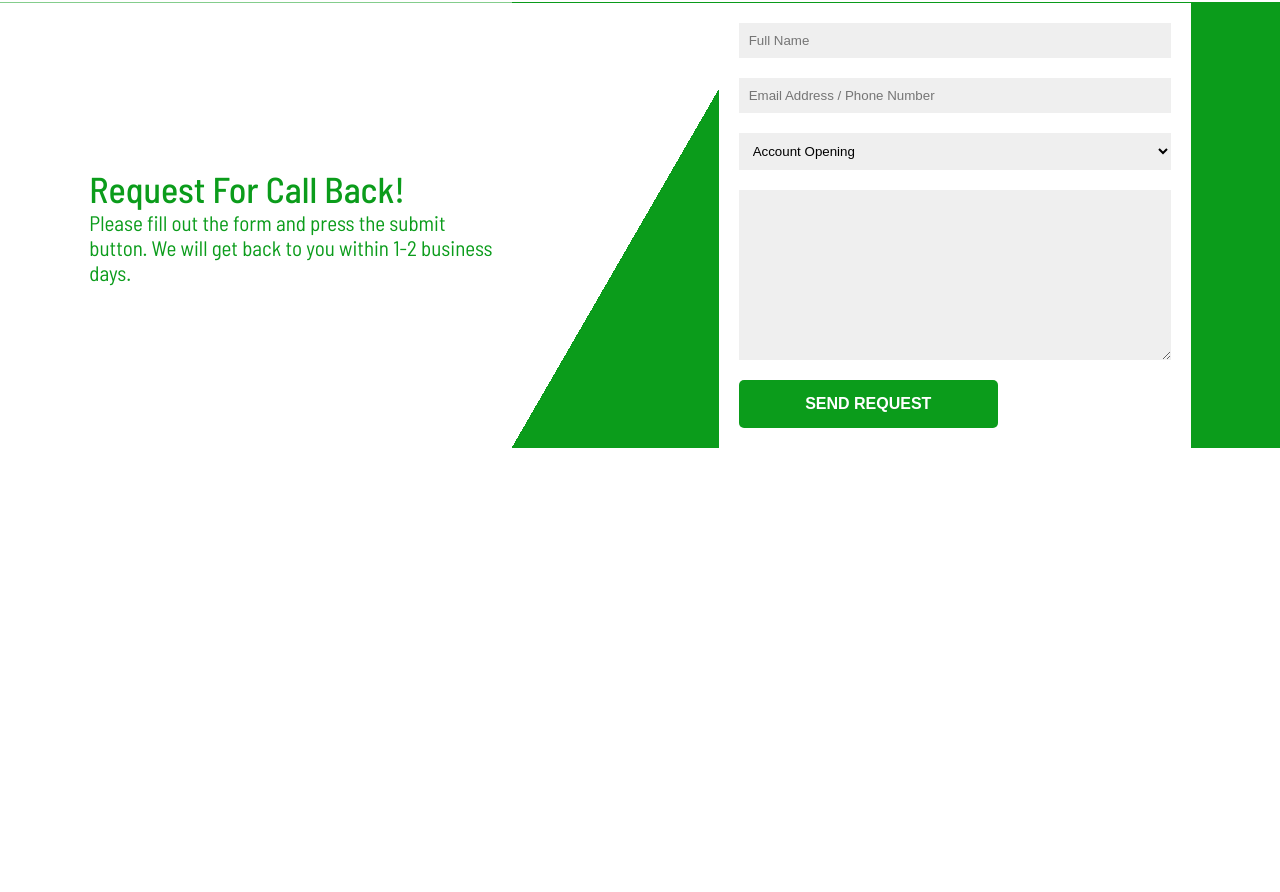
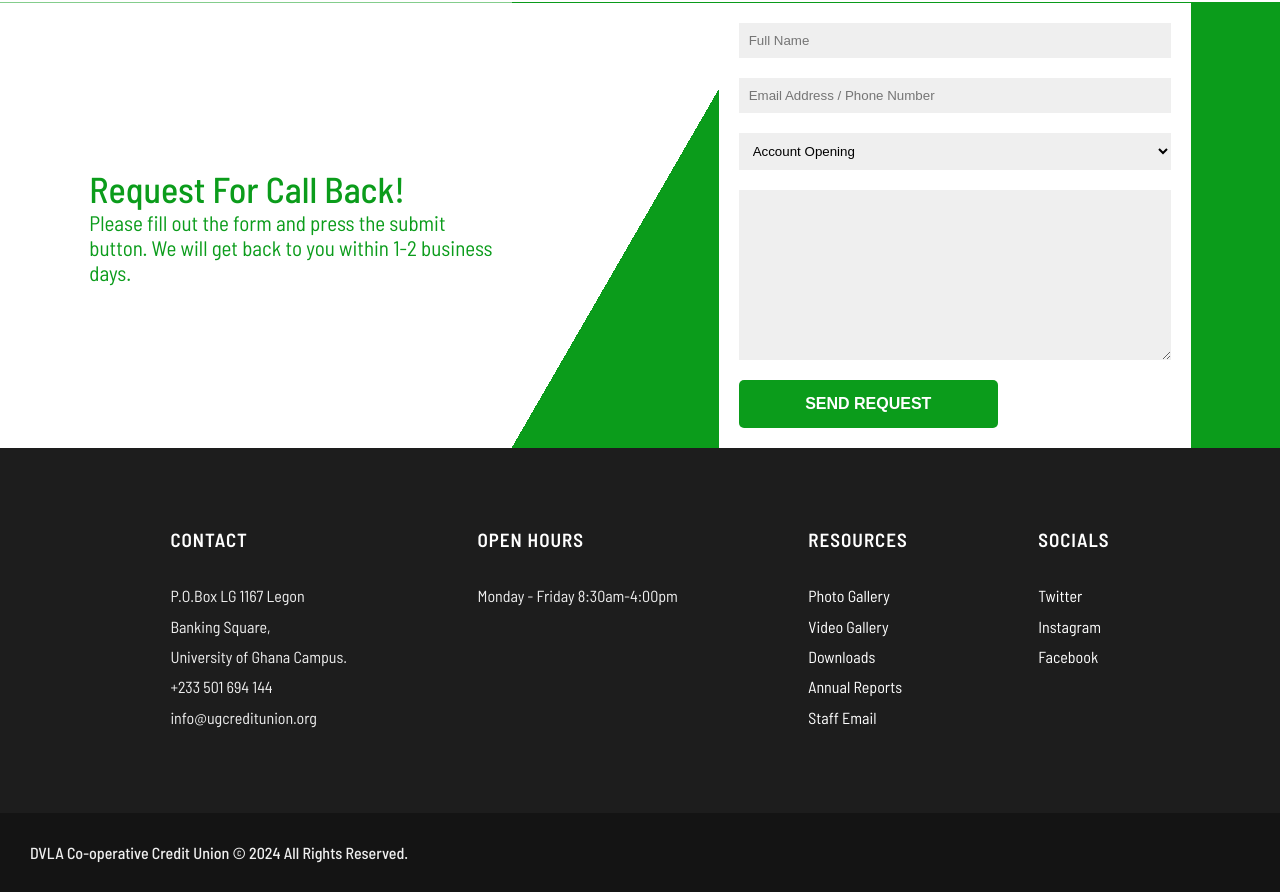
Before and after one commit to Amusah/Union, a website: page index.html in a window 1280 px wide. Shown: the part 1555-2447 px from the top of the page. Before the commit the page ends 2003 px from the top, so only its background shows below. Drawn offline with Linux system fonts and the light colour scheme.

Commit message:
Footer section complete

```diff
--- a/app.js
+++ b/app.js
@@ -6,6 +6,7 @@ const arrow = document.querySelector(".arrow");
 const searchField = document.querySelector(".form");
 const banner = document.querySelector(".banner");
 const bannerBtn = document.querySelector(".banner-btn");
+const year = document.querySelector(".copyright .year");
 
 /*********** NAVIGATION BAR ************/
 
@@ -58,25 +59,34 @@ const changeImage = () => {
 
 setInterval(changeImage, 7000);
 
-
 bannerBtn.addEventListener("click", ({ target }) => {
   // console.log('clicked')
-  if (target.classList.contains("btn__next") || target.classList.contains("right-arrow")) {
-    console.log('next')
-    if(counter === sliderImages.length - 1){
+  if (
+    target.classList.contains("btn__next") ||
+    target.classList.contains("right-arrow")
+  ) {
+    console.log("next");
+    if (counter === sliderImages.length - 1) {
       counter = 0;
-    } else{
+    } else {
       counter++;
     }
     changeImage();
   }
 
-  if(target.classList.contains('btn__prev') || target.classList.contains("left-arrow")){
-    if(counter === 0){
+  if (
+    target.classList.contains("btn__prev") ||
+    target.classList.contains("left-arrow")
+  ) {
+    if (counter === 0) {
       counter = sliderImages.length - 1;
-    } else{
+    } else {
       counter--;
     }
     changeImage();
   }
 });
+
+
+/***************Footer Date***************/
+year.textContent = new Date().getFullYear();
--- a/index.html
+++ b/index.html
@@ -167,13 +167,17 @@
           <div class="instruction">
             <h2>Request For Call Back!</h2>
             <p>
-              Please fill out the form and press the submit button.
-              We will get back to you within 1-2 business days.
+              Please fill out the form and press the submit button. We will get
+              back to you within 1-2 business days.
             </p>
           </div>
           <form action="">
-            <input type="text" placeholder="Full Name" required>
-            <input type="text" placeholder="Email Address / Phone Number" required>
+            <input type="text" placeholder="Full Name" required />
+            <input
+              type="text"
+              placeholder="Email Address / Phone Number"
+              required
+            />
             <select name="" id="">
               <option value="1">Account Opening</option>
               <option value="2">Credit / Loans</option>
@@ -181,13 +185,62 @@
               <option value="4">E-Banking Services</option>
               <option value="5">Other Services</option>
             </select>
-            <textarea name="message" id="text" cols="20" rows="10" required></textarea>
+            <textarea
+              name="message"
+              id="text"
+              cols="20"
+              rows="10"
+              required
+            ></textarea>
             <button type="submit">SEND REQUEST</button>
           </form>
         </div>
       </section>
     </main>
 
+    <!-- FOOTER SECTION -->
+    <footer>
+      <div class="footer-content">
+        <div class="address">
+          <h3>Contact</h3>
+          <p>
+            P.O.Box LG 1167 Legon <br />
+            Banking Square, <br />
+            University of Ghana Campus. <br />
+            +233 501 694 144 <br />
+            info@ugcreditunion.org <br />
+          </p>
+        </div>
+        <div class="open-hours">
+          <h3>Open Hours</h3>
+          <p>Monday - Friday 8:30am-4:00pm</p>
+        </div>
+        <div class="resources">
+          <h3>Resources</h3>
+          <span>
+            <a href="#">Photo Gallery</a>
+            <a href="#">Video Gallery</a>
+            <a href="#">Downloads</a>
+            <a href="#">Annual Reports</a>
+            <a href="#">Staff Email</a>
+          </span>
+        </div>
+        <div class="socials">
+          <h3>Socials</h3>
+          <span>
+            <a href="#">Twitter</a>
+            <a href="#">Instagram</a>
+            <a href="#">Facebook</a>
+          </span>
+        </div>
+      </div>
+      <div class="copyright">
+        <p>
+          DVLA Co-operative Credit Union &copy; <span class="year">2023</span> All Rights Reserved.
+        </p>
+      </div>
+    </footer>
+
     <!-- <p>Lorem ipsum dolor sit, amet consectetur adipisicing elit. Dicta, repellat.</p> -->
     <script src="app.js"></script>
   </body>
--- a/styles/_layout.scss
+++ b/styles/_layout.scss
@@ -200,7 +200,7 @@ main {
 
         p {
           margin: 0 auto;
-          text-shadow: 0rem .1rem .01rem #000;
+          text-shadow: 0rem 0.1rem 0.01rem #000;
         }
 
         .number {
@@ -289,14 +289,13 @@ main {
   color: $secondary;
   padding: 0 5rem;
   background: linear-gradient(120deg, $white 50%, $secondary 50%);
-  border-top: .1rem solid rgba($secondary, 0.5 );
+  border-top: 0.1rem solid rgba($secondary, 0.5);
 
   .instruction {
     width: 50%;
 
     h2 {
       @include text-lg($weight: 500);
-
     }
     p {
       line-height: 2.5rem;
@@ -345,3 +344,56 @@ main {
     }
   }
 }
+
+/*********************CONTACT SECTION**********************/
+footer {
+  .footer-content {
+    min-height: 30vh;
+    width: 100%;
+    background-color: #1d1d1d;
+    color: #fff;
+    padding: 8rem 4rem;
+    display: flex;
+    justify-content: space-evenly;
+
+    h3 {
+      @include text-sm($weight: 600, $size: 1.9rem);
+      text-transform: uppercase;
+      letter-spacing: 0.1rem;
+      margin-bottom: 3rem;
+    }
+
+    .address p,
+    .open-hours p {
+      line-height: 1.9;
+      color: $gray;
+      @include text-xsm();
+    }
+
+    .resources span, .socials span{
+      display: flex;
+      flex-direction: column;
+      line-height: 1.9;
+
+      a{
+        color: #fff;
+        text-decoration: none;
+        @include text-xsm();
+
+        &:hover{
+          color: $secondary;
+        }
+      }
+    }
+  }
+
+  .copyright{
+    padding: 3rem;
+    background-color: #141414;
+
+    p{
+      color: $gray;
+      @include text-xsm($weight: 500);
+    }
+  }
+}
```
Also changed, not shown: css/index.css.
